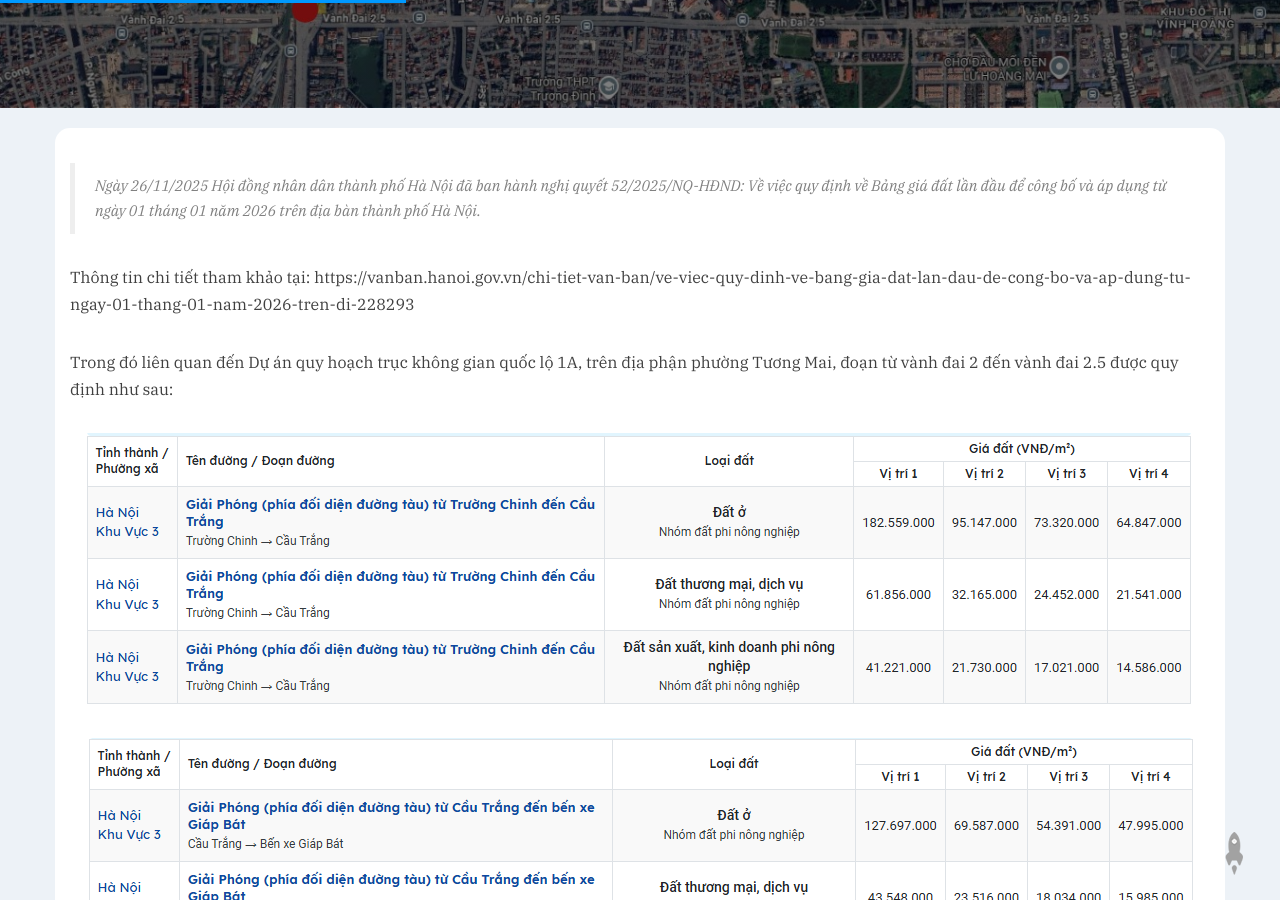
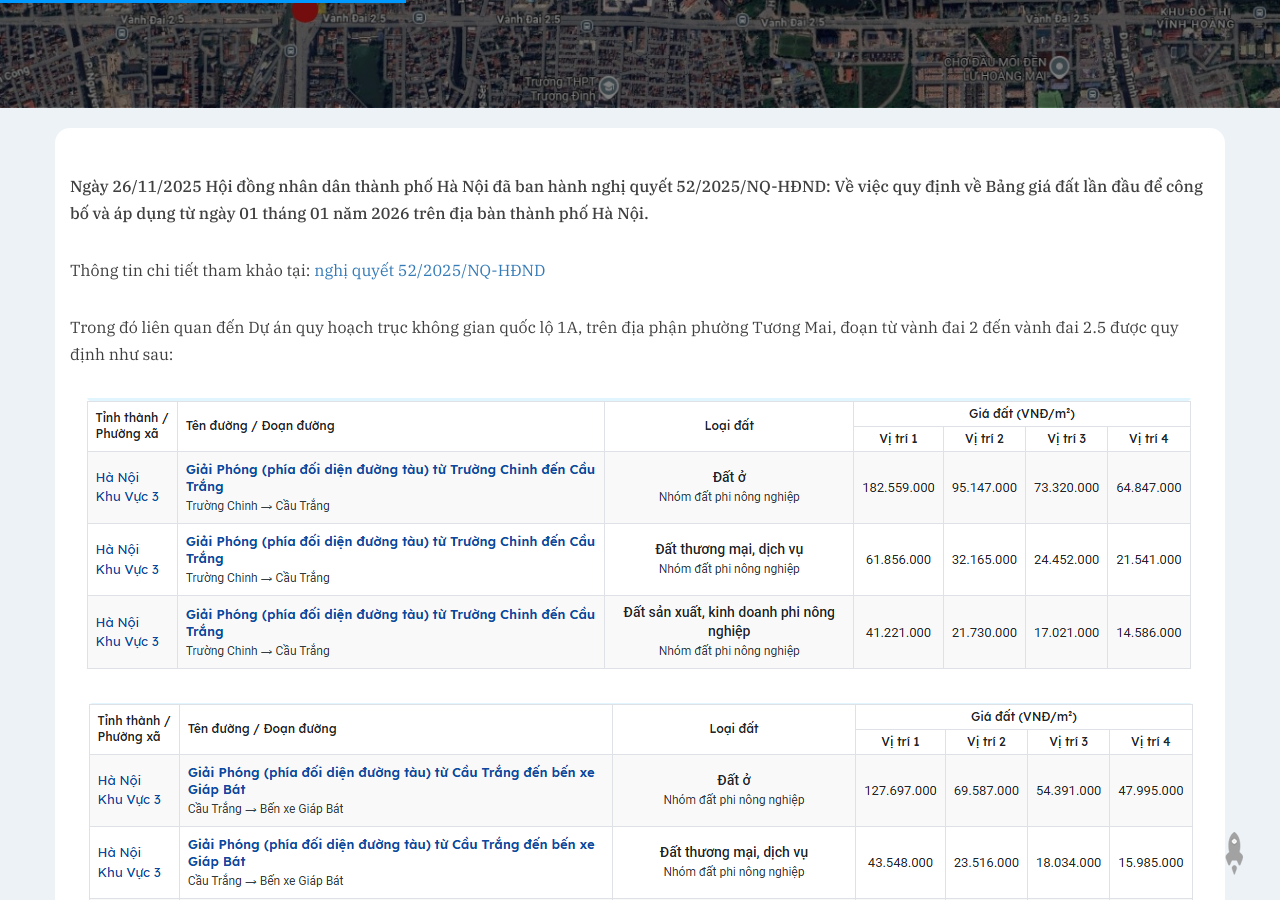
Before and after one commit to phuongtuongmai/phuongtuongmai.github.io, a Jekyll site: the page built from _posts/2026-06-22-bang_gia_dat_giai_phong.md, in a window 1280 px wide and 900 px high, scrolled down 635 px. Built offline with Jekyll 4.4.1, drawn with Linux system fonts in a browser that asks for light colours; nearby versions of some CDN libraries; comment, search, counter and statistics services are not loaded; part of the change alters nothing that is shown.

Commit message:
don gia xd

```diff
--- /dev/null
+++ b/_posts/2026-06-21-don_gia_xay_dung_ha_noi_2026.md
@@ -0,0 +1,122 @@
+---
+layout:     post
+title:      Giá đền bù GPMB đối với nhà, công trình trên đất tại Hà Nội
+subtitle:   Quy hoạch mở rộng đường Giải Phóng
+date:       2026-06-21 00:00:01
+author:     tuongmai.com
+header-img: https://cafefcdn.com/203337114487263232/2026/2/10/quoc-lo-1770688540085-17706885405161869812644.jpg
+header-mask: 0.5
+catalog: false
+full-width: false
+tags:
+    - Quy hoạch
+    - Quốc lộ 1A
+    - Giải Phóng
+    - Tương Mai
+---
+
+[//]: # (template img ![]())
+
+Phó Chủ tịch Thường trực UBND TP Hà Nội Dương Đức Tuấn đã ký ban hành quyết định số 18 về việc ban hành đơn giá xây dựng mới về nhà, nhà ở, công trình xây dựng gắn liền với đất để làm căn cứ tính bồi thường thiệt hại cho các đối tượng khi Nhà nước thu hồi đất trên địa bàn Hà Nội. Quyết định có hiệu lực kể từ ngày 27/1/2026.
+
+Đơn giá áp dụng cho các hộ gia đình, cá nhân; các tổ chức, doanh nghiệp (trường hợp tài sản bị thu hồi chưa kê khai thuế giá trị gia tăng đầu vào) đã bao gồm thuế giá trị gia tăng (VAT). Trường hợp các tổ chức, doanh nghiệp đã kê khai khấu trừ thuế giá trị gia tăng đầu vào được áp dụng đơn giá đã khấu trừ thuế (VAT).
+
+Thông tin chi tiết tham khảo tại: [18/2026/QĐ-UBND](https://vanban.hanoi.gov.vn/chi-tiet-van-ban/ve-viec-ban-hanh-don-gia-xay-dung-moi-ve-nha-nha-o-cong-trinh-xay-dung-gan-lien-voi-dat-de-lam-can--233579)
+
+**Đơn giá xây dựng mới nhà ở như sau:**
+
+| **STT** | **LOẠI NHÀ** | **Đơn giá xây dựng đã bao gồm VAT (đồng/m2 sàn xây dựng)** |
+| --- | --- | --- |
+| **1** | Nhà 1 tầng, tường 110 bổ trụ, tường bao quanh cao >3m (không tính chiều cao tường thu hồi), mái ngói hoặc mái tôn (không có trần), nền lát gạch ceramic. |  |
+| a | Nhà có khu phụ | 2.775.400 |
+| b | Nhà không có khu phụ | 2.490.400 |
+| **2** | Nhà 1 tầng, tường 220, tường bao quanh cao >3m (không tính chiều cao tường thu hồi), mái ngói hoặc mái tôn (không có trần), nền lát gạch ceramic. |  |
+| a | Nhà có khu phụ | 3.281.700 |
+| b | Nhà không có khu phụ | 2.760.600 |
+| **3** | Nhà 1 tầng, mái bằng bê tông cốt thép |  |
+| a | Nhà có khu phụ | 4.840.000 |
+| b | Nhà không có khu phụ | 3.790.200 |
+| **4** | Nhà cao từ 2 đến 3 tầng, tường xây gạch, mái bằng BTCT hoặc mái bằng BTCT trên lợp mái ngói hoặc tôn. | 6.528.500 |
+| **5** | Nhà cao từ 4 đến 5 tầng mái bằng BTCT hoặc mái bằng BTCT trên lợp tôn; móng không gia cố bằng cọc BTCT. | 6.485.200 |
+| **6** | Nhà cao từ 4 đến 5 tầng mái bằng BTCT hoặc mái bằng BTCT trên lợp tôn; móng gia cố bằng cọc BTCT. | 7.455.400 |
+| **7** | Nhà cao từ 6 đến 8 tầng mái bằng BTCT hoặc mái bằng BTCT trên lợp tôn, móng gia cố bằng cọc BTCT. | 6.619.700 |
+| **8** | Dạng nhà ở chung cư cao từ 6 đến 8 tầng mái bằng BTCT hoặc mái bằng BTCT trên lợp tôn; móng không gia cố bằng cọc BTCT. | 7.101.600 |
+| **9** | Dạng nhà ở chung cư cao từ 6 đến 8 tầng mái bằng BTCT hoặc mái bằng BTCT trên lợp tôn; móng gia cố bằng cọc BTCT. | 7.924.800 |
+| **10** | Nhà xây dạng biệt thự |  |
+| a | Nhà cao từ 2 đến 3 tầng, tường xây gạch, mái bằng BTCT. | 8.252.100 |
+| b | Nhà cao từ 4 đến 5 tầng, tường xây gạch, mái bằng BTCT. | 8.258.400 |
+
+**Đơn giá xây dựng mới các loại nhà xưởng như sau:**
+
+| **STT** | **LOẠI NHÀ** | **Đơn giá xây dựng đã bao gồm VAT (đồng/m2 sàn xây dựng)** |
+| --- | --- | --- |
+| 1 | Nhà xưởng kết cấu móng bê tông, cột thép, tường vách tôn hoặc tường gạch, mái lợp tôn hoặc tấm fibro xi măng, không có cầu trục. | 2.946.200 |
+| 2 | Nhà xưởng kết cấu móng, cột bê tông cốt thép tường vách tôn hoặc tường gạch, mái lợp tôn hoặc tấm fibro xi măng, không có cầu trục. | 3.118.700 |
+
+**Đơn giá xây dựng mới nhà, công trình xây dựng như sau:**
+
+| **STT** | **LOẠI NHÀ, CÔNG TRÌNH XÂY DỰNG** | **Đơn vị tính** | **Đơn giá xây dựng đã bao gồm VAT (đồng)** |
+| --- | --- | --- | --- |
+| I | Nhà tạm |  |  |
+| 1 | Tường xây gạch 220, cao ≤ 3m (không tính chiều cao tường thu hồi), mái ngói, fibro xi măng hoặc tôn, nền lát gạch xi măng, gạch chỉ hoặc láng xi măng có đánh mầu | m2 | 2.371.800 |
+| 2 | Tường xây gạch 110, cao 3m trở xuống (không tính chiều cao tường thu hồi) nền lát gạch xi măng, gạch chỉ hoặc láng xi măng có đánh mầu |  |  |
+| a | Nhà có khu phụ, mái ngói, fibro xi măng hoặc tôn, nền lát gạch xi măng. | m2 | 1.886.600 |
+| b | Nhà không có khu phụ, mái ngói, fibro xi măng hoặc tôn, nền lát gạch xi măng. | m2 | 1.547.600 |
+| c | Nhà không có khu phụ, mái ngói, fibro xi măng hoặc tôn, nền láng xi măng | m2 | 1.502.100 |
+| d | Nhà không có khu phụ, mái giấy dầu, nền láng xi măng | m2 | 1.151.500 |
+| 3 | Nhà tạm vách cót, mái giấy dầu hoặc mái lá | m2 | 518.000 |
+| II | Nhà bán mái |  |  |
+| 1 | Nhà bán mái tường xây gạch 220 cao ≤ 3m (không tính chiều cao tường thu hồi) mái ngói, fibro xi măng hoặc tôn | m2 | 1.473.600 |
+| 2 | Nhà bán mái tường xây gạch 110 cao ≤ 3m (không tính chiều cao tường thu hồi) | m2 |  |
+| a | Mái ngói, fibro xi măng hoặc tôn | m2 | 1.385.600 |
+| b | Mái giấy dầu | m2 | 1.185.300 |
+| III | Nhà sàn |  |  |
+| 1 | Gỗ tứ thiết đường kính cột > 30 cm | m2 | 1.828.300 |
+| 2 | Gỗ tứ thiết đường kính cột < 30 cm | m2 | 1.558.300 |
+| 3 | Gỗ hồng sắc (hoặc cột bê tông) đường kính cột > 30 cm | m2 | 1.431.100 |
+| 4 | Gỗ hồng sắc (hoặc cột bê tông) đường kính cột < 30 cm | m2 | 1.304.100 |
+| 5 | Nhà sàn khung gỗ bạch đàn, sàn gỗ, lợp lá cọ | m2 | 757.800 |
+| IV | Quán |  |  |
+| 1 | Cột tre, mái lá, nền đất | m2 | 162.100 |
+| 2 | Cột tre, mái lá, nền láng xi măng | m2 | 243.700 |
+| V | Sân, đường |  |  |
+| 1 | Lát gạch đất nung đỏ 30x30 | m2 | 307.200 |
+| 2 | Lát gạch chỉ | m2 | 211.800 |
+| 3 | Lát gạch bê tông xi măng | m2 | 242.500 |
+| 4 | Lát gạch lá dừa, gạch đất 20x20 | m2 | 226.700 |
+| 5 | Lát gạch xi măng hoa | m2 | 332.600 |
+| 6 | Bê tông | m2 | 319.900 |
+| 7 | Đường rải cấp phối đá ong hoặc rải đá | m2 | 82.700 |
+| 8 | Láng xi măng (hoặc đổ vữa tam hợp) | m2 | 153.600 |
+| 9 | Nền Granitô | m2 | 383.500 |
+| VI | Tường rào |  |  |
+| 1 | Tường gạch chỉ 110, xây cao 2m, móng gạch, có bổ trụ | m2 | 739.400 |
+| 2 | Tường gạch chỉ 220, xây cao 2m, móng gạch, có bổ trụ | m2 | 1.316.700 |
+| 3 | Xây tường, kè bằng đá hộc | m3 | 1.272.300 |
+| 4 | Xây tường rào gạch đá ong | m2 | 573.100 |
+| 5 | Hoa sắt | m2 | 576.300 |
+| 6 | Khung sắt góc lưới B40 | m2 | 285.000 |
+| 7 | Dây thép gai (Bao gồm cả cọc) | m2 | 138.800 |
+| VII | Mái vẩy |  |  |
+| 1 | Tấm nhựa hoặc fibro xi măng (bao gồm hệ khung thép đỡ) | m2 | 304.000 |
+| 2 | Ngói hoặc tôn (bao gồm hệ khung thép đỡ) | m2 | 484.100 |
+| VIII | Các công trình khác |  |  |
+| 1 | Gác xép bê tông | m2 | 1.041.300 |
+| 2 | Gác xép gỗ | m2 | 502.100 |
+| 3 | Bể nước | m3 | 3.216.100 |
+| 4 | Bể phốt | m3 | 3.780.700 |
+| 5 | Giếng khơi xây gạch, bê tông hoặc đá | m sâu | 1.210.800 |
+| 6 | Giếng khoan sâu ≤ 25m | giếng | 2.961.800 |
+| 7 | Giếng khoan sâu > 25m | giếng | 3.766.900 |
+| 8 | Rãnh thoát nước xây gạch có nắp BTCT | md | 682.200 |
+| IX | Cây hương | cây | 1.804.000 |
+| X | Di chuyển mộ: **Bao gồm: Công đào, bốc, khiêng chuyển, hạ, chôn, đắp mộ và các chi phí khác... sau khi hoàn thành mộ tại vị trí mới trong nghĩa trang theo quy hoạch của địa phương.** | | |
+| 1 | Mộ đất kích thước hố đào: Dài 2,2m x rộng 0,8m x sâu 1,5m). | ngôi | 6.039.300 |
+| 2 | Mộ xây |  |  |
+| 2.1 | Mộ xây bằng gạch, trát vữa xi măng, quét nước xi măng; kích thước mộ (dài 2,4 x rộng 1,24 x cao 0,8m). | ngôi | 13.091.200 |
+| 2.2 | Mộ xây bằng gạch, ốp đá xẻ; kích thước mộ (dài 2,4 x rộng 1,24 x cao 0,8m). | ngôi | 15.817.900 |
+| 2.3 | Mộ xây bằng gạch, ốp đá xẻ hoặc trát vữa xi măng, quét nước xi măng; kích thước mộ (dài 1,44 x rộng 0,96 x cao 1,6m). | ngôi | 7.204.600 |
+
+> Đây là thông tin căn cứ, còn mức độ khấu hao tài sản cần chờ hướng dẫn cụ thể khi có quyết định từ Phường, xã.
+
+./
--- a/_posts/2026-06-22-bang_gia_dat_giai_phong.md
+++ b/_posts/2026-06-22-bang_gia_dat_giai_phong.md
@@ -17,9 +17,9 @@ tags:
 
 [//]: # (template img ![]())
 
-> Ngày 26/11/2025 Hội đồng nhân dân thành phố Hà Nội đã ban hành nghị quyết 52/2025/NQ-HĐND: Về việc quy định về Bảng giá đất lần đầu để công bố và áp dụng từ ngày 01 tháng 01 năm 2026 trên địa bàn thành phố Hà Nội.
+**Ngày 26/11/2025 Hội đồng nhân dân thành phố Hà Nội đã ban hành nghị quyết 52/2025/NQ-HĐND: Về việc quy định về Bảng giá đất lần đầu để công bố và áp dụng từ ngày 01 tháng 01 năm 2026 trên địa bàn thành phố Hà Nội.**
 
-Thông tin chi tiết tham khảo tại: https://vanban.hanoi.gov.vn/chi-tiet-van-ban/ve-viec-quy-dinh-ve-bang-gia-dat-lan-dau-de-cong-bo-va-ap-dung-tu-ngay-01-thang-01-nam-2026-tren-di-228293
+Thông tin chi tiết tham khảo tại: [nghị quyết 52/2025/NQ-HĐND](https://vanban.hanoi.gov.vn/chi-tiet-van-ban/ve-viec-quy-dinh-ve-bang-gia-dat-lan-dau-de-cong-bo-va-ap-dung-tu-ngay-01-thang-01-nam-2026-tren-di-228293)
 
 Trong đó liên quan đến Dự án quy hoạch trục không gian quốc lộ 1A, trên địa phận phường Tương Mai, đoạn từ vành đai 2 đến vành đai 2.5 được quy định như sau:
 
```
